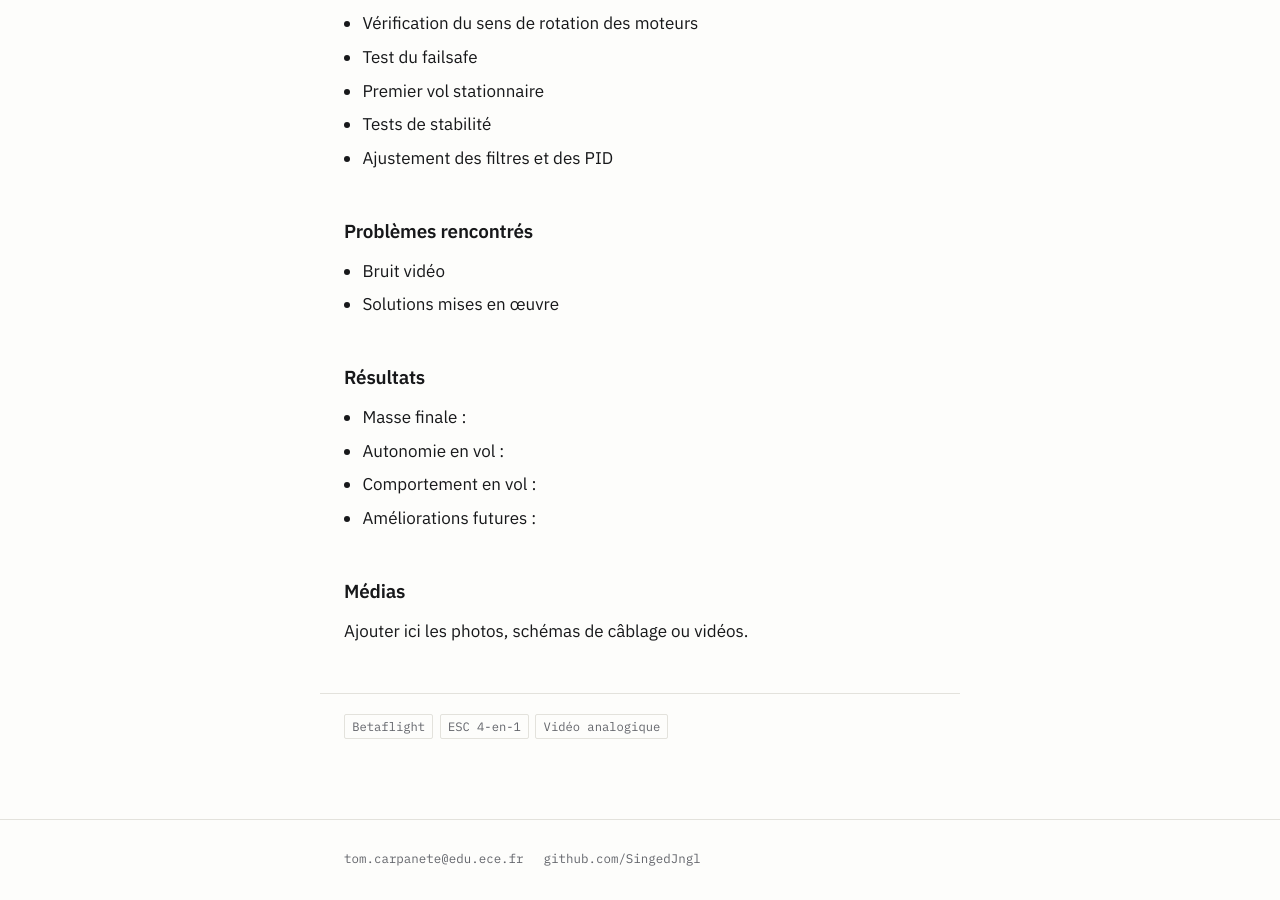
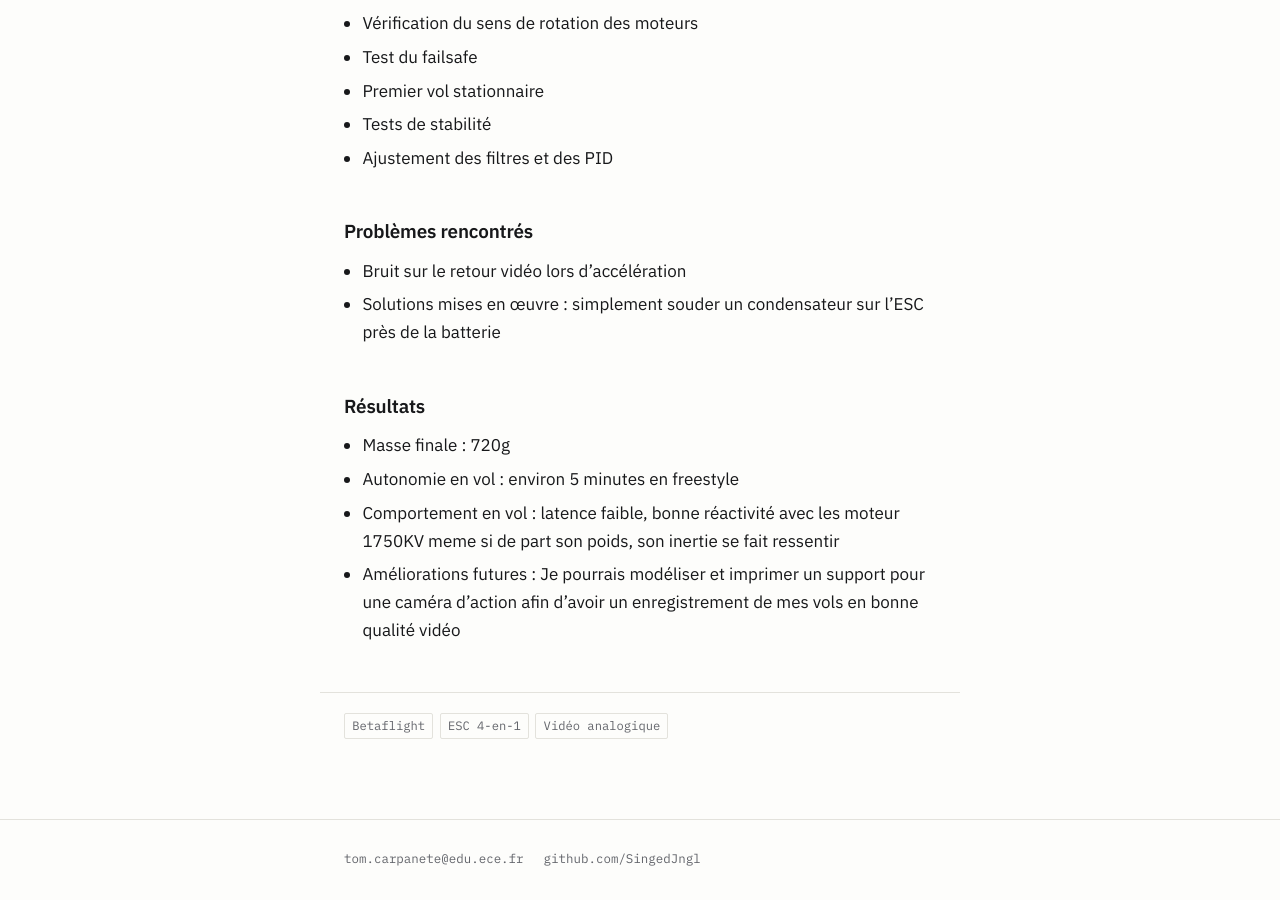
Before and after one commit to SingedJngl/singedjngl.github.io, a Jekyll site: the page built from _posts/fr/2026-06-15-drone-fpv-5-pouces.md, in a window 1280 px wide and 900 px high, scrolled down 3439 px. Built offline with Jekyll 4.4.1, drawn with Linux system fonts in a browser that asks for light colours.

Commit message:
Update 2026-06-15-drone-fpv-5-pouces.md

```diff
--- a/_posts/fr/2026-06-15-drone-fpv-5-pouces.md
+++ b/_posts/fr/2026-06-15-drone-fpv-5-pouces.md
@@ -77,14 +77,11 @@ Liaisons principales :
 - Ajustement des filtres et des PID
 
 ## Problèmes rencontrés
-- Bruit vidéo
-- Solutions mises en œuvre
+- Bruit sur le retour vidéo lors d'accélération
+- Solutions mises en œuvre : simplement souder un condensateur sur l'ESC près de la batterie
 
 ## Résultats
-- Masse finale :
-- Autonomie en vol :
-- Comportement en vol :
-- Améliorations futures :
-
-## Médias
-Ajouter ici les photos, schémas de câblage ou vidéos.
+- Masse finale : 720g
+- Autonomie en vol : environ 5 minutes en freestyle
+- Comportement en vol : latence faible, bonne réactivité avec les moteur 1750KV meme si de part son poids, son inertie se fait ressentir
+- Améliorations futures : Je pourrais modéliser et imprimer un support pour une caméra d'action afin d'avoir un enregistrement de mes vols en bonne qualité vidéo
```
